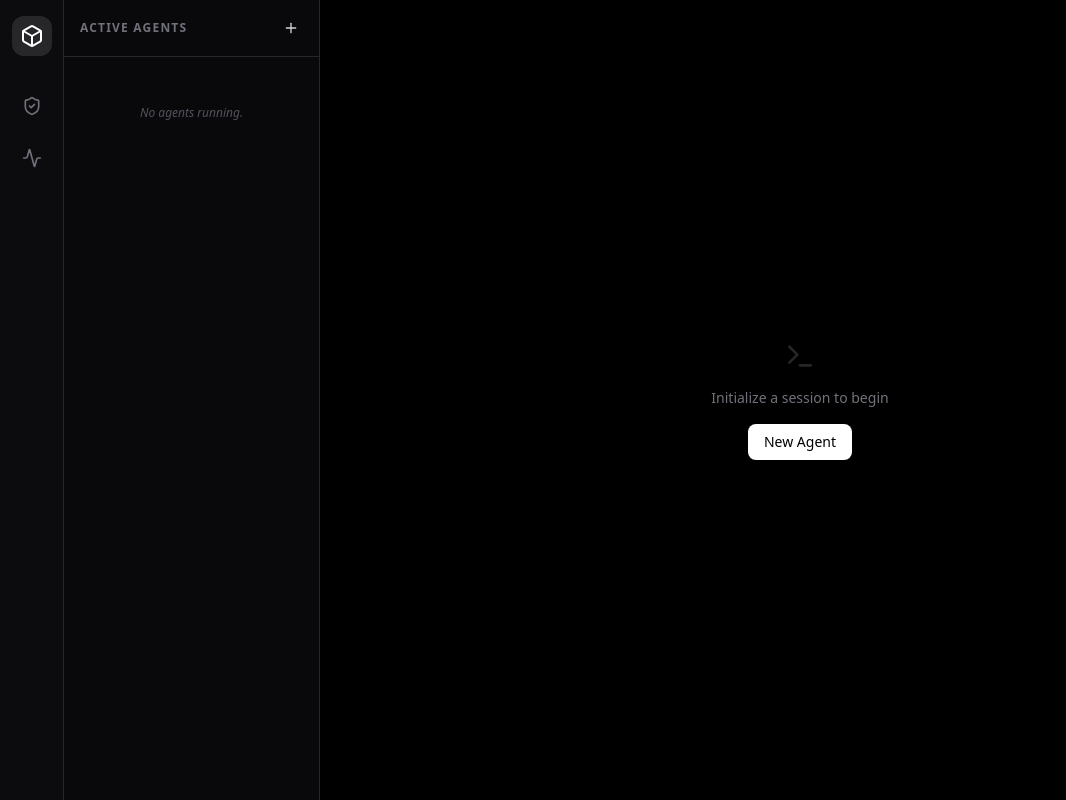
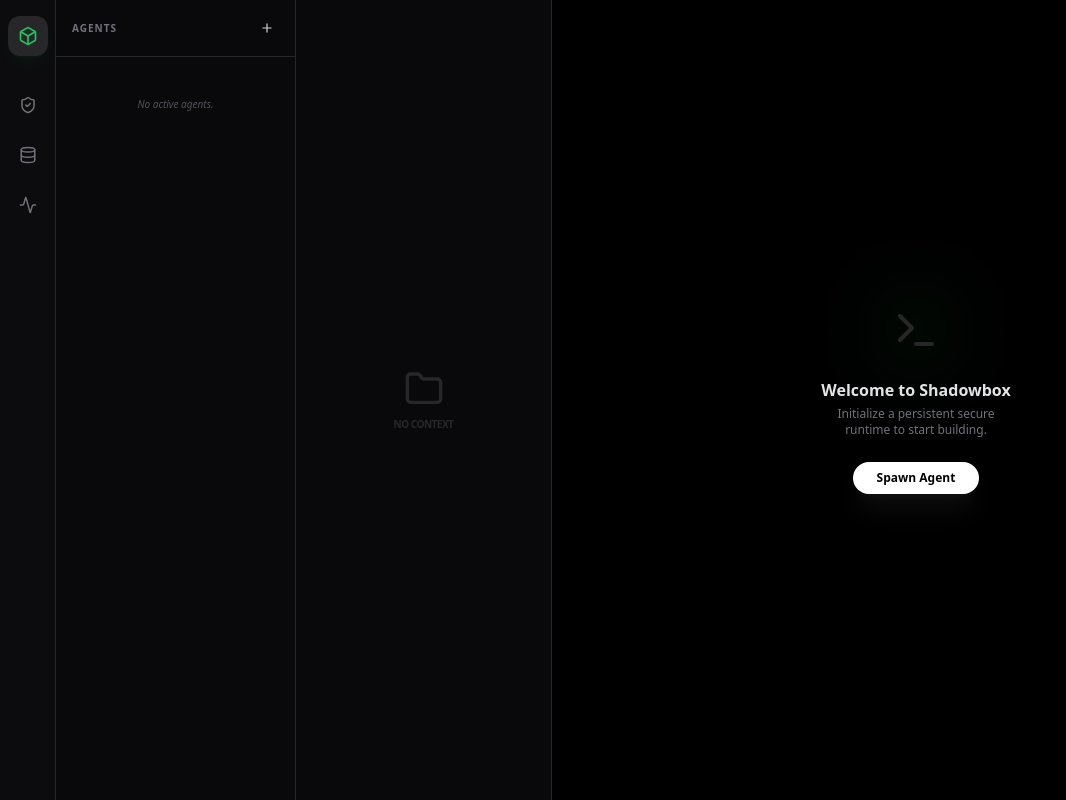
Before and after one commit to Puneet-Pal-Singh/shadowbox, a React (Vite) app in the folder apps/web/: page / in a window 1280 px wide. Shown: the whole page, without its empty margins (0-1066 px from the left). Built offline with nearby package versions, Linux system fonts and the light colour scheme.

Commit message:
feat(web): add visual file explorer

```diff
--- a/apps/web/src/App.tsx
+++ b/apps/web/src/App.tsx
@@ -1,5 +1,5 @@
-// apps/web/src/App.tsx
 import { Terminal } from './components/Terminal';
+import { FileExplorer } from './components/FileExplorer';
 import { useSessionManager } from './hooks/useSessionManager';
 import {
   Box,
@@ -7,7 +7,10 @@
   Terminal as TerminalIcon,
   X,
   ShieldCheck,
-  Activity
+  Activity,
+  Cpu,
+  Database,
+  Folder
 } from 'lucide-react';
 import { clsx, type ClassValue } from 'clsx';
 import { twMerge } from 'tailwind-merge';
@@ -26,36 +29,36 @@
   } = useSessionManager();
 
   return (
-    <div className="flex h-full w-full bg-background text-zinc-400 overflow-hidden font-sans">
+    <div className="h-screen w-screen bg-background text-zinc-400 flex overflow-hidden font-sans">
 
-      {/* Side Navigation */}
-      <aside className="w-16 border-r border-zinc-800 flex flex-col items-center py-4 gap-4 bg-[#0c0c0e]">
-        <div className="w-10 h-10 bg-zinc-800 rounded-xl flex items-center justify-center text-white mb-4">
-          <Box size={24} />
+      {/* Column 1: Global Navigation (Slim) */}
+      <aside className="w-14 border-r border-border flex flex-col items-center py-4 gap-4 bg-[#0c0c0e]">
+        <div className="w-10 h-10 bg-zinc-800 rounded-xl flex items-center justify-center text-white mb-2 shadow-lg shadow-accent/5">
+          <Box size={20} className="text-accent" />
         </div>
-        <nav className="flex flex-col gap-4">
-          <div className="p-2 text-zinc-500 hover:text-white cursor-pointer"><ShieldCheck size={20}/></div>
-          <div className="p-2 text-zinc-500 hover:text-white cursor-pointer"><Activity size={20}/></div>
+        <nav className="flex flex-col gap-4 mt-2">
+          <div className="p-2 text-zinc-500 hover:text-white cursor-pointer transition-colors"><ShieldCheck size={18}/></div>
+          <div className="p-2 text-zinc-500 hover:text-white cursor-pointer transition-colors"><Database size={18}/></div>
+          <div className="p-2 text-zinc-500 hover:text-white cursor-pointer transition-colors"><Activity size={18}/></div>
         </nav>
       </aside>
 
-      {/* Agents Sidebar */}
-      <aside className="w-64 border-r border-zinc-800 flex flex-col bg-background">
-        <div className="p-4 flex items-center justify-between border-b border-zinc-800">
-          <h2 className="text-xs font-bold uppercase tracking-widest text-zinc-500">Active Agents</h2>
-          {/* FIX: Wrap in anonymous function to prevent MouseEvent being passed as 'name' */}
+      {/* Column 2: Agents Management */}
+      <aside className="w-60 border-r border-border flex flex-col bg-background">
+        <div className="p-4 flex items-center justify-between border-b border-border">
+          <h2 className="text-[10px] font-bold uppercase tracking-widest text-zinc-500">Agents</h2>
           <button
             onClick={() => createSession()}
-            className="p-1 hover:bg-zinc-800 rounded text-zinc-300 transition-colors"
+            className="p-1 hover:bg-surface rounded text-zinc-300 transition-colors border border-transparent hover:border-border"
           >
-            <Plus size={16} />
+            <Plus size={14} />
           </button>
         </div>
 
         <div className="flex-1 overflow-y-auto p-2">
           {sessions.length === 0 && (
-            <div className="text-center mt-10 px-4">
-              <p className="text-xs text-zinc-600 italic">No agents running.</p>
+            <div className="text-center mt-8 px-4">
+              <p className="text-[10px] text-zinc-600 italic">No active agents.</p>
             </div>
           )}
           {sessions.map((s) => (
@@ -64,16 +67,16 @@
               onClick={() => setActiveSessionId(s.id)}
               className={cn(
                 "group flex items-center justify-between p-2 rounded-md cursor-pointer mb-1 transition-all",
-                activeSessionId === s.id ? "bg-zinc-800 text-white" : "hover:bg-zinc-900"
+                activeSessionId === s.id ? "bg-surface text-white border border-border" : "hover:bg-surface/50 text-zinc-500 border border-transparent"
               )}
             >
               <div className="flex items-center gap-2 overflow-hidden">
-                <TerminalIcon size={14} className={activeSessionId === s.id ? "text-green-500" : ""} />
-                <span className="text-sm truncate">{s.name}</span>
+                <TerminalIcon size={12} className={activeSessionId === s.id ? "text-accent" : ""} />
+                <span className="text-xs truncate">{s.name}</span>
               </div>
               <button
                 onClick={(e) => { e.stopPropagation(); removeSession(s.id); }}
-                className="opacity-0 group-hover:opacity-100 p-1 hover:text-red-400"
+                className="opacity-0 group-hover:opacity-100 p-1 hover:text-red-400 transition-opacity"
               >
                 <X size={12} />
               </button>
@@ -82,29 +85,53 @@
         </div>
       </aside>
 
-      {/* Main Content */}
-      <main className="flex-1 flex flex-col bg-black relative">
+      {/* Column 3: Context Area (File Explorer) */}
+      <aside className="w-64 border-r border-border flex flex-col bg-background">
+        {activeSessionId ? (
+          <FileExplorer sessionId={activeSessionId} />
+        ) : (
+          <div className="flex-1 flex flex-col items-center justify-center opacity-20 p-8 text-center">
+            <Folder size={40} className="mb-2" />
+            <span className="text-[10px] uppercase font-bold tracking-tighter">No Context</span>
+          </div>
+        )}
+      </aside>
+
+      {/* Main Content (The Stage) */}
+      <main className="flex-1 flex flex-col bg-black relative min-w-0">
         {activeSessionId ? (
           <>
-            <header className="h-10 border-b border-zinc-800 flex items-center px-4 bg-background">
-              <div className="flex items-center gap-2 text-[10px] font-mono">
-                <span className="text-green-500">● LIVE</span>
-                <span className="text-zinc-600">ID: {activeSessionId}</span>
+            <header className="h-10 border-b border-border flex items-center px-4 justify-between bg-background">
+              <div className="flex items-center gap-4 text-[10px] font-mono">
+                <div className="flex items-center gap-1.5">
+                   <div className="w-1.5 h-1.5 rounded-full bg-accent animate-pulse" />
+                   <span className="text-accent">LIVE RUNTIME</span>
+                </div>
+                <span className="text-zinc-600">SID: {activeSessionId.split('-')[1]}</span>
+              </div>
+              <div className="flex items-center gap-4 text-[10px] font-mono text-zinc-500">
+                <div className="flex items-center gap-1"><Cpu size={10}/> <span>1.2%</span></div>
               </div>
             </header>
-            <div className="flex-1 p-4 overflow-hidden">
+            <div className="flex-1 p-4">
               <Terminal key={activeSessionId} sessionId={activeSessionId} />
             </div>
           </>
         ) : (
-          <div className="flex-1 flex flex-col items-center justify-center gap-4">
-            <TerminalIcon size={32} className="text-zinc-800" />
-            <p className="text-sm text-zinc-500">Initialize a session to begin</p>
+          <div className="flex-1 flex flex-col items-center justify-center gap-6">
+            <div className="relative">
+               <div className="absolute inset-0 bg-accent/20 blur-2xl rounded-full" />
+               <TerminalIcon size={48} className="text-zinc-800 relative" />
+            </div>
+            <div className="text-center">
+              <h3 className="text-zinc-200 font-bold mb-1">Welcome to Shadowbox</h3>
+              <p className="text-xs text-zinc-500 max-w-50">Initialize a persistent secure runtime to start building.</p>
+            </div>
             <button
               onClick={() => createSession()}
-              className="px-4 py-2 bg-white text-black rounded-lg text-sm font-medium hover:bg-zinc-200 transition-colors"
+              className="px-6 py-2 bg-white text-black rounded-full text-xs font-bold hover:bg-zinc-200 transition-all active:scale-95 shadow-xl shadow-white/5"
             >
-              New Agent
+              Spawn Agent
             </button>
           </div>
         )}
--- /dev/null
+++ b/apps/web/src/components/FileExplorer.tsx
@@ -0,0 +1,68 @@
+import { useEffect, useState, useCallback } from 'react';
+import { Folder, File, RefreshCw, Loader2 } from 'lucide-react';
+
+interface FileItem {
+  name: string;
+  type: 'file' | 'directory';
+}
+
+export function FileExplorer({ sessionId }: { sessionId: string }) {
+  const [files, setFiles] = useState<FileItem[]>([]);
+  const [loading, setLoading] = useState(false);
+
+  // Wrap in useCallback to satisfy the dependency array
+  const fetchFiles = useCallback(async () => {
+    setLoading(true);
+    try {
+      const res = await fetch(`http://localhost:8787/?session=${sessionId}`, {
+        method: "POST",
+        headers: { "Content-Type": "application/json" },
+        body: JSON.stringify({
+          plugin: "filesystem",
+          payload: { action: "list_files", path: "." }
+        })
+      });
+      const data = await res.json();
+
+      if (data.success && data.output) {
+        const lines = data.output.split('\n').filter((l: string) => l.trim());
+        const mapped: FileItem[] = lines.map((line: string) => ({
+          name: line.replace('/', ''),
+          type: line.endsWith('/') ? 'directory' : 'file'
+        }));
+        setFiles(mapped);
+      }
+    } catch (e) {
+      console.error("Explorer Error:", e);
+    } finally {
+      setLoading(false);
+    }
+  }, [sessionId]); // Depends on sessionId
+
+  useEffect(() => {
+    fetchFiles();
+  }, [fetchFiles]); // Correctly depends on the memoized function
+
+  return (
+    <div className="flex flex-col h-full bg-background border-r border-border">
+      <div className="p-4 flex items-center justify-between border-b border-border">
+        <h2 className="text-[10px] font-bold uppercase tracking-widest text-zinc-500">Explorer</h2>
+        <button onClick={fetchFiles} className="text-zinc-500 hover:text-white transition-colors">
+          {loading ? <Loader2 size={12} className="animate-spin" /> : <RefreshCw size={12} />}
+        </button>
+      </div>
+
+      <div className="flex-1 overflow-y-auto p-2">
+        {files.length === 0 && !loading && (
+          <div className="text-[10px] text-zinc-600 text-center mt-4">Empty Directory</div>
+        )}
+        {files.map((file, i) => (
+          <div key={i} className="flex items-center gap-2 p-1.5 hover:bg-surface rounded cursor-default group">
+            {file.type === 'directory' ? <Folder size={14} className="text-blue-500" /> : <File size={14} className="text-zinc-500" />}
+            <span className="text-xs text-zinc-300 truncate">{file.name}</span>
+          </div>
+        ))}
+      </div>
+    </div>
+  );
+}
```
Also changed, not shown: 1 other file (tests, documents, lock files or other folders).
